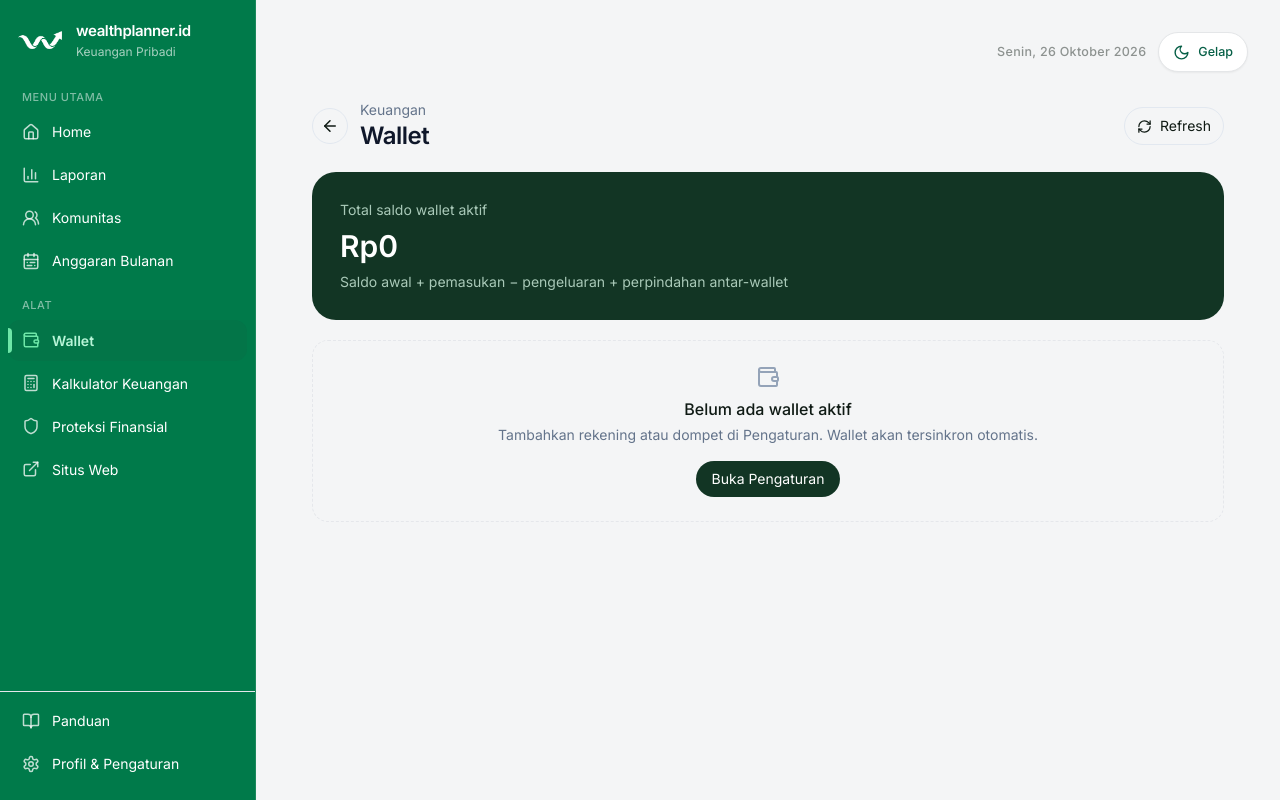
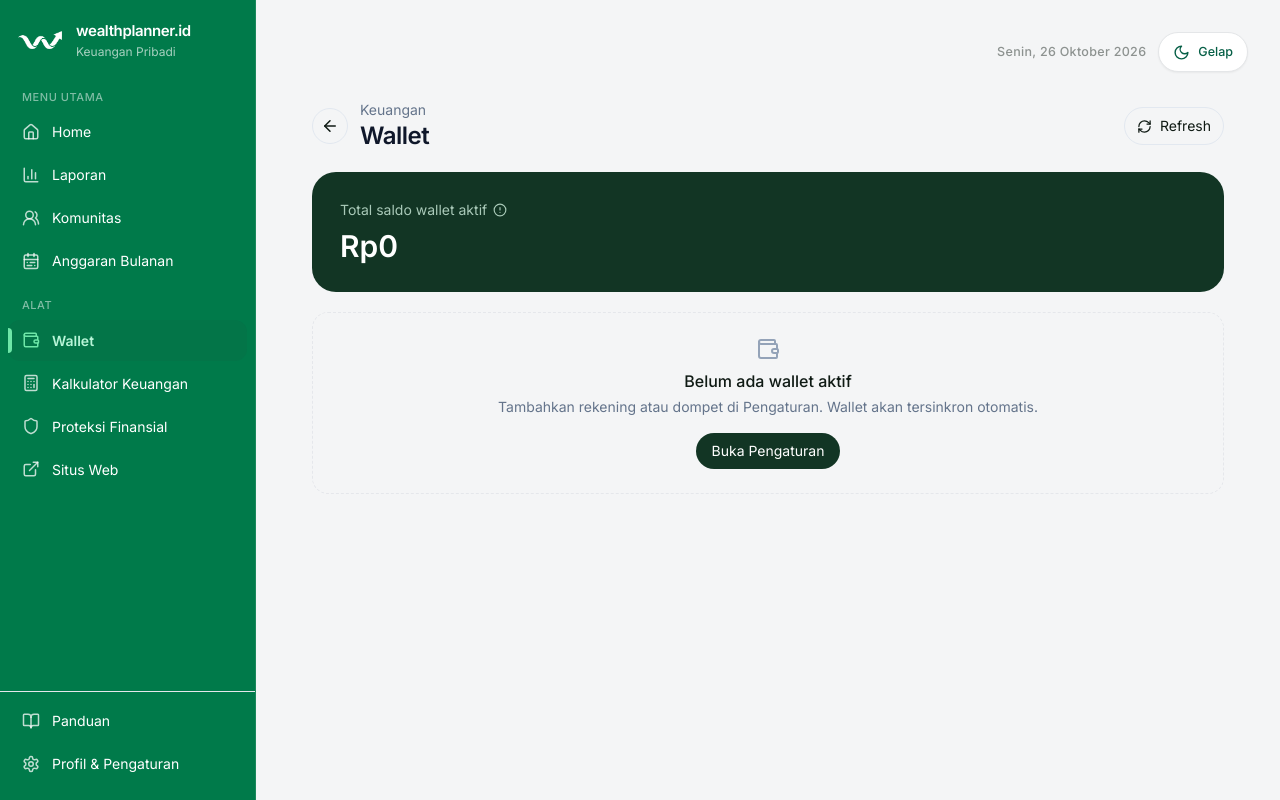
Before and after one commit to jasminework2023/personal-wealthplanner, a React (Vite) app: page /dashboard/wallets in a window 1280 px wide. Built offline with nearby package versions, Linux system fonts and the light colour scheme; the HTML template or start-up script is replaced by a standard one.

Commit message:
Simplify wallet balance explanation to info icon

```diff
--- a/src/pages/WalletsPage.tsx
+++ b/src/pages/WalletsPage.tsx
@@ -142,7 +142,7 @@ export function WalletsPage({ embedded = false }: { embedded?: boolean }) {
       <div className="flex items-center gap-3"><button onClick={()=>selected ? setSelectedId(null) : navigate(-1)} className="rounded-full border border-slate-200 p-2" aria-label="Kembali"><ArrowLeft size={18}/></button><div><p className="text-sm text-slate-500">Keuangan</p><h1 className="text-2xl font-semibold text-slate-900">{selected ? selected.name : "Wallet"}</h1></div></div>
       <button onClick={()=>void refresh(true)} className="flex items-center gap-2 rounded-full border border-slate-200 px-3 py-2 text-sm" disabled={loading}><RefreshCw size={15}/> Refresh</button>
     </div>}
-    {!selected && <section className="rounded-3xl bg-[#123524] p-5 text-white sm:p-7"><p className="text-sm text-[#A9C9B8]">Total saldo wallet aktif</p><p className="mt-2 text-3xl font-semibold">{formatRupiah(totalBalance)}</p><p className="mt-2 text-sm text-[#A9C9B8]">Saldo awal + pemasukan − pengeluaran + perpindahan antar-wallet</p></section>}
+    {!selected && <section className="rounded-3xl bg-[#123524] p-5 text-white sm:p-7"><div className="flex items-center gap-1.5"><p className="text-sm text-[#A9C9B8]">Total saldo wallet aktif</p><span title="Saldo dihitung dari saldo awal, pemasukan, pengeluaran, dan perpindahan antar-wallet." aria-label="Informasi perhitungan saldo" className="inline-flex cursor-help items-center"><AlertCircle size={14} className="text-[#A9C9B8]" /></span></div><p className="mt-2 text-3xl font-semibold">{formatRupiah(totalBalance)}</p></section>}
     {selected && <section className="overflow-hidden rounded-3xl text-white" style={{background:walletGradient(selected.resolvedColor || resolveWalletColor(selected.name))}}><div className="p-5 sm:p-7"><div className="flex items-start justify-between"><div><p className="text-xs uppercase tracking-wider text-white/75">{selected.type}</p><h2 className="mt-1 text-xl font-semibold">{selected.name}</h2></div><WalletIcon size={25}/></div><p className="mt-6 text-sm text-white/75">Saldo saat ini</p><p className="mt-1 text-3xl font-semibold">{formatRupiah(selected.balance)}</p><div className="mt-5 grid grid-cols-2 gap-3 border-t border-white/20 pt-4"><div><p className="text-xs text-white/75">Saldo awal</p><p className="mt-1 font-semibold">{formatRupiah(selected.openingBalance)}</p></div><div><p className="text-xs text-white/75">Transaksi tercatat</p><p className="mt-1 font-semibold">{selected.txCount}</p></div></div><button onClick={()=>setEditing(selected)} className="mt-5 inline-flex items-center gap-2 rounded-full bg-white/15 px-4 py-2.5 text-sm font-semibold hover:bg-white/25"><Palette size={15}/> Atur wallet</button></div></section>}
     {error && <div className="flex gap-2 rounded-xl bg-rose-50 p-3 text-sm text-rose-700"><AlertCircle size={18}/>{error}</div>}
     {notice && <p className="rounded-xl bg-emerald-50 p-3 text-sm text-emerald-800">{notice}</p>}
```
